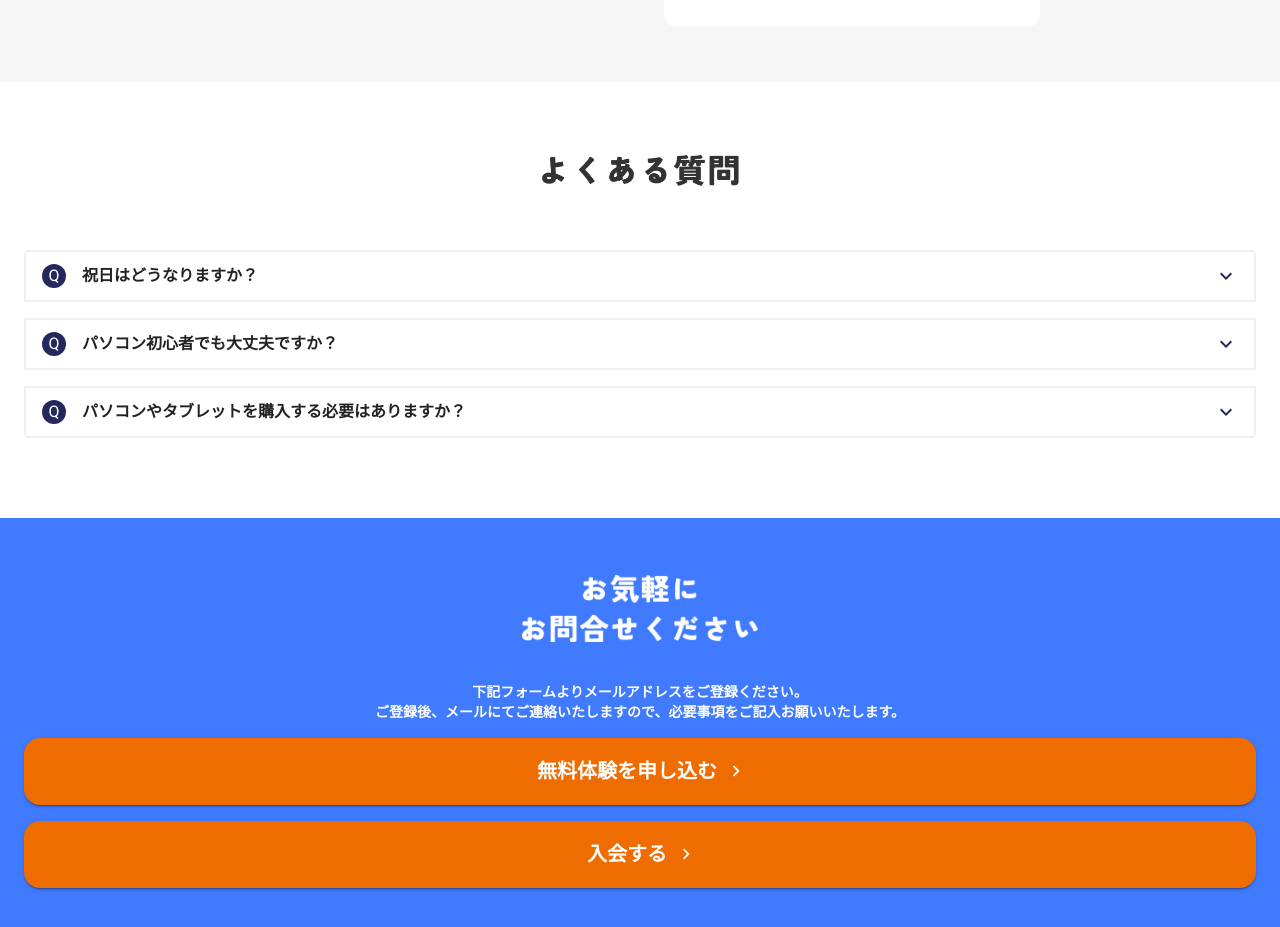
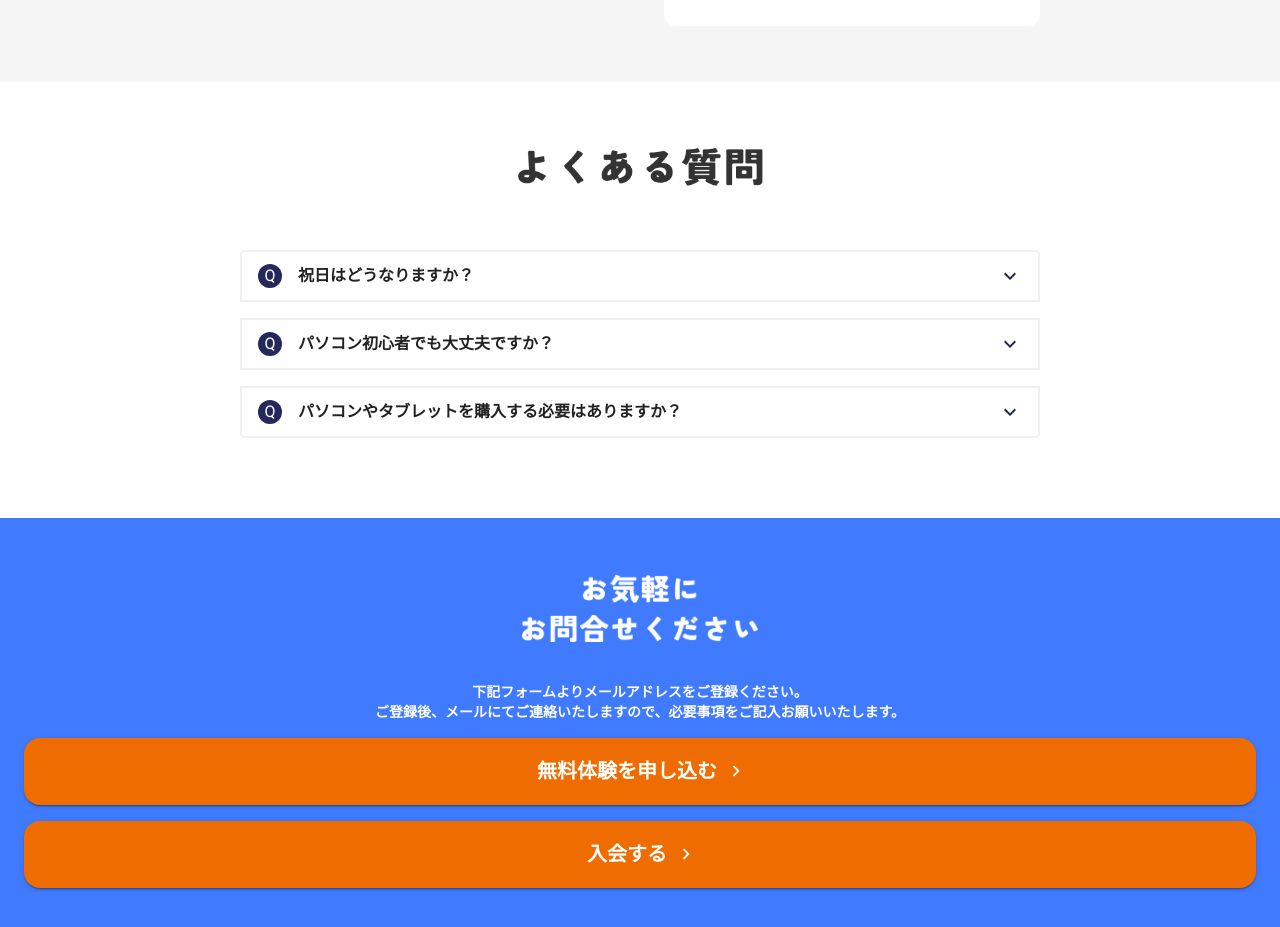
Before and after one commit to yutaroud/rect, a Next.js app: page /school in a window 1280 px wide. Shown: the part 4243-5170 px from the top of the page. Built offline with nearby package versions, Linux system fonts and the light colour scheme.

Commit message:
[#131]fix:よくある質問の修正

```diff
--- a/src/app/school/Faq.tsx
+++ b/src/app/school/Faq.tsx
@@ -7,7 +7,7 @@ import AccordionDetails from '@mui/material/AccordionDetails';
 import ExpandMoreIcon from '@mui/icons-material/ExpandMore';
 
 const sxStyles = {
-  accodion: {
+  accordion: {
     border: "solid 2px #F0F0F0",
     boxShadow: "none",
     marginTop: 2,
@@ -15,11 +15,11 @@ const sxStyles = {
       content: "none"
     }
   },
-  accodionSummary: {
+  accordionSummary: {
     fontWeight: "bold",
     textAlign: "left"
   },
-  accodionSummaryText: {
+  accordionSummaryText: {
     backgroundColor: "#24285B",
     color: "#fff",
     borderRadius: "50%",
@@ -32,8 +32,28 @@ const sxStyles = {
     justifyContent: "center",
     mr: 2,
   },
-  accodionDetails: {
+  accordionDetails: {
     textAlign: "left"
+  },
+  heading: {
+    marginInline: "24px",
+    '& > img': {
+      width: "245px",
+      height: "auto",
+    },
+    "@media screen and (max-width:450px)": {
+      '& > img': {
+        width: "177px",
+      }
+    }
+  },
+  wrap: {
+    mt: 6,
+    width: "800px",
+    mx: "auto",
+    "@media screen and (max-width:450px)": {
+      width: "100%",
+    },
   }
 }
 
@@ -59,22 +79,22 @@ const accordionData = [
 const Faq = () => {
   return (
     <Box pt={6} pb={10} mx={3}>
-      <Typography variant="h2">
-        <img src={headingTeacherImg.src} alt="よくある質問" width="197" />
+      <Typography variant="h2" sx={sxStyles.heading}>
+        <img src={headingTeacherImg.src} alt="よくある質問" width="381" height="61" />
       </Typography>
-      <Box mt={6}>
+      <Box sx={sxStyles.wrap}>
         {accordionData.map((item) => (
-          <Accordion key={item.id} sx={sxStyles.accodion}>
+          <Accordion key={item.id} sx={sxStyles.accordion}>
             <AccordionSummary
               expandIcon={<ExpandMoreIcon sx={{color: "#24285B"}} />}
               aria-controls={`${item.id}-content`}
               id={`${item.id}-header`}
-              sx={sxStyles.accodionSummary}
+              sx={sxStyles.accordionSummary}
             >
-              <Typography sx={sxStyles.accodionSummaryText}>Q</Typography>
+              <Typography sx={sxStyles.accordionSummaryText}>Q</Typography>
               {item.question}
             </AccordionSummary>
-            <AccordionDetails sx={sxStyles.accodionDetails}>
+            <AccordionDetails sx={sxStyles.accordionDetails}>
               {item.answer}
             </AccordionDetails>
           </Accordion>
```
